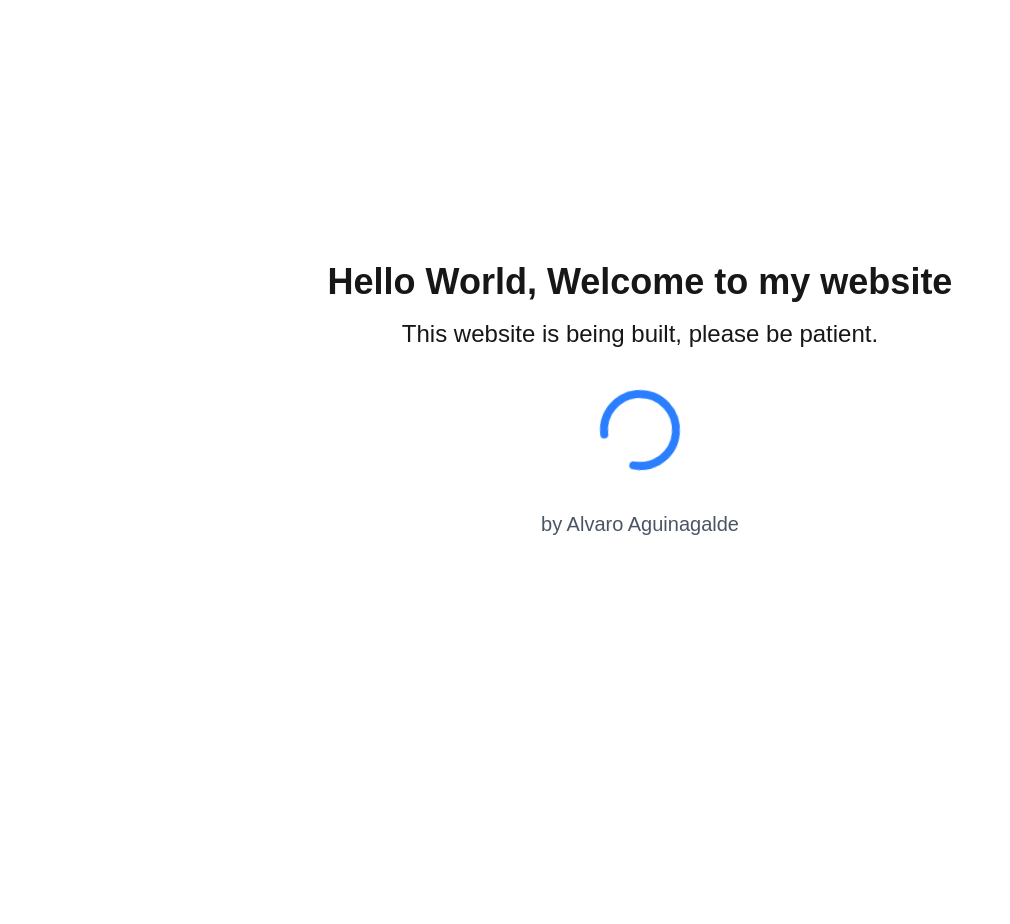
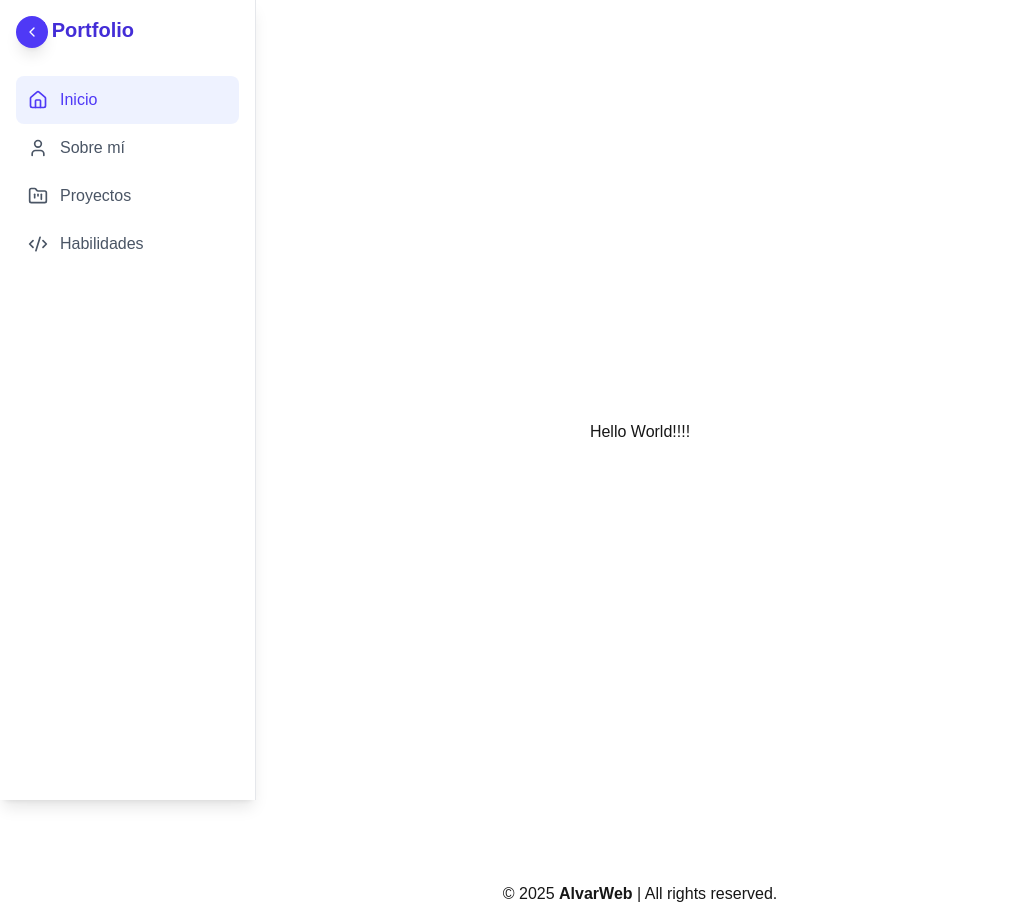
Before and after one commit to alvaroagu/portfolio-web, a Next.js app: page / in a window 1280 px wide. Shown: the whole page, without its empty margins (0-1010 px from the left). Before the commit the page ends 800 px from the top, so only its background shows below. Built offline with nearby package versions, Linux system fonts and the light colour scheme.

Commit message:
prueba de content layout

```diff
--- a/app/page.tsx
+++ b/app/page.tsx
@@ -1,29 +1,17 @@
 "use client";
 
 import { Loader2 } from "lucide-react";
+import Navbar from "./layout/Navbar";
+import { ContentLayout } from "./layout/ContentLayout";
 
 export default function Home() {
   return (
-    <div className="flex flex-col justify-center items-center min-h-screen p-4 text-center">
-      {" "}
-      {/* Agregamos padding y centrado de texto */}
-      <h1 className="text-xl sm:text-2xl md:text-3xl lg:text-4xl font-bold mb-4">
-        {" "}
-        {/* Ajuste de tamaño de texto y negrita */}
-        Hello World, Welcome to my website
-      </h1>
-      <p className="text-lg sm:text-xl md:text-2xl mb-8">
-        {" "}
-        {/* Ajuste de tamaño de texto y margen inferior */}
-        This website is being built, please be patient.
-      </p>
-      <Loader2 className="size-16 sm:size-20 md:size-24 animate-spin text-blue-500 mb-8" />{" "}
-      {/* Ajuste de tamaño de loader y color */}
-      <p className="text-md sm:text-lg md:text-xl text-gray-600">
-        {" "}
-        {/* Ajuste de tamaño de texto y color */}
-        by Alvaro Aguinagalde
-      </p>
-    </div>
+    <>
+      <ContentLayout title="Home">
+        <div className="flex flex-col justify-center items-center min-h-screen p-4 text-center">
+          Hello World!!!!
+        </div>
+      </ContentLayout>
+    </>
   );
 }
```
